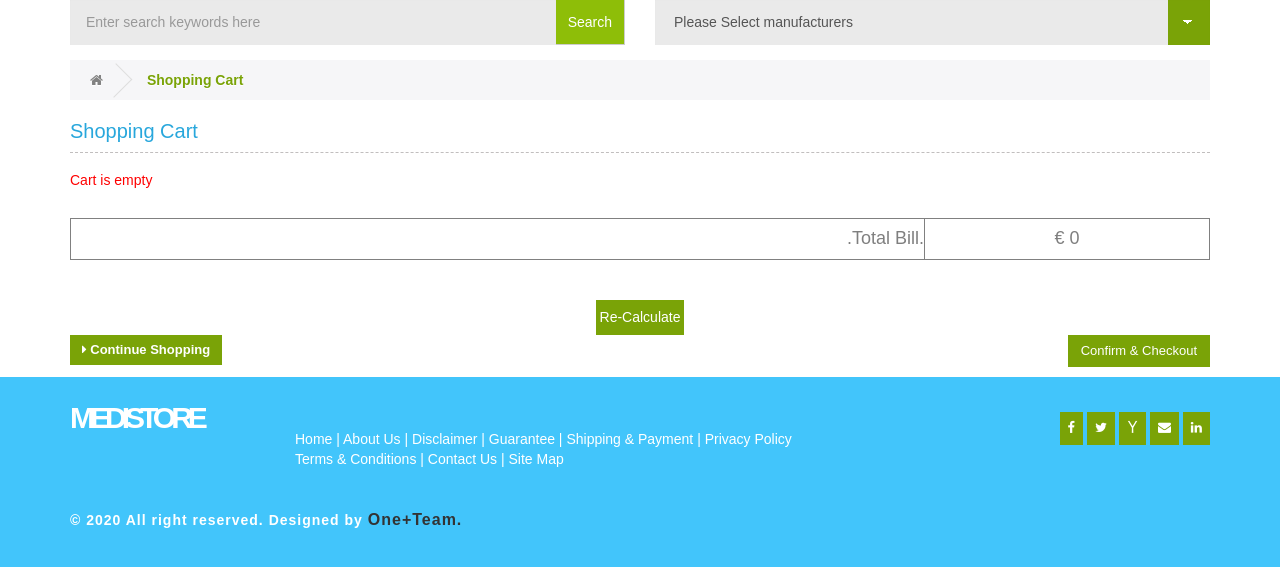
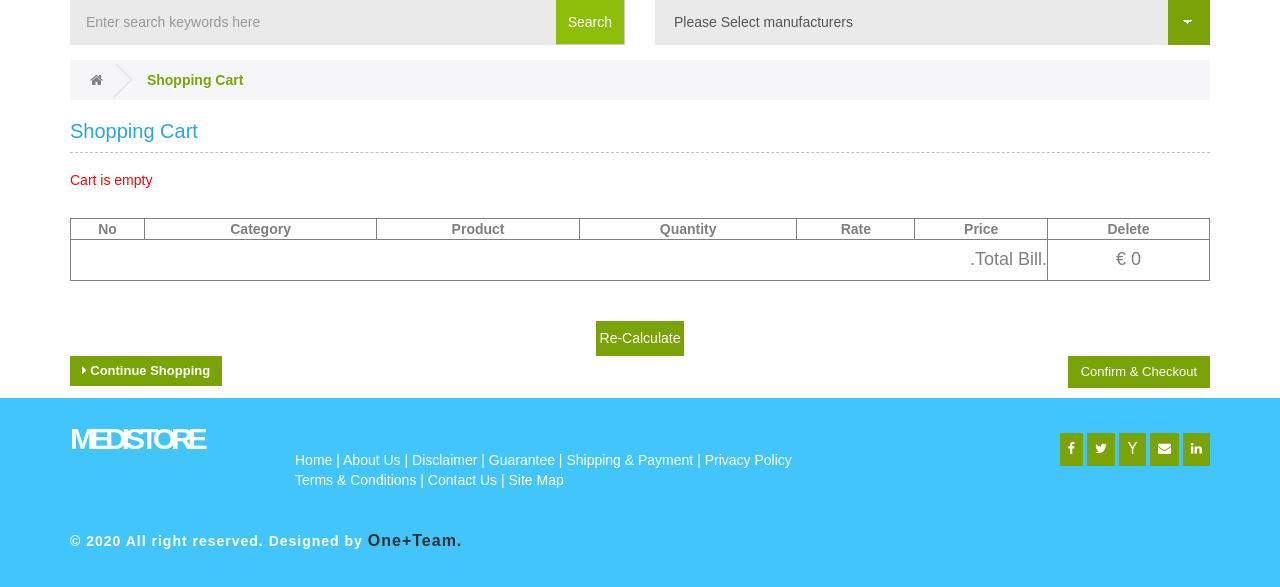
Before and after one commit to online-medicine-shopping-team/online-medicine-shopping, a PHP site: page /online_medicine_store/cart.php in a window 1280 px wide. Shown: the part 216-803 px from the top of the page. Run offline with PHP 8.4, Linux system fonts and the light colour scheme; some web fonts are replaced.

Commit message:
cart(display products)

```diff
--- a/cart.php
+++ b/cart.php
@@ -85,8 +86,15 @@ session_start();
 
                         <form action="features/cart_processes.php" method="POST">
                             <table width="100%" border="1" style="text-align: center; border-color:gray">
-
-
+                                <tr>
+                                    <Td> <b>No
+                                    <td> <b>Category
+                                    <td> <b>Product
+                                    <td> <b>Quantity
+                                    <td> <b>Rate
+                                    <td> <b>Price
+                                    <td> <b>Delete
+                                </tr>
 
                                 <?php
 
@@ -94,13 +102,24 @@ session_start();
                                 $i = 1;
 
 
-
                                 if (isset($_SESSION['cart'])) {
-
 
                                     foreach ($_SESSION['cart'] as $id => $x) {
 
+                                        echo '
+                                            <tr>
+                                            <Td> ' . $i . '
+                                             <td> ' . $x['cat_name'] . '
+                                            <td> ' . $x['name'] . '
 
+                            <td> <input style="border:none ;text-align:center" type="number"  min="0" size="1" value="' . $x['qty'] . '" name="' . $id . '">
+                                            <td> ' . $x['price'] . '
+                                            <td> ' . ($x['qty'] * $x['price']) . '
+                                            <td> <a href="features/cart_processes.php?id=' . $id . '"><img src="images/drop-icon.png" width=18px></a>
+                                        </tr>
+                                        ';
+
+                                        echo "<br>  ";
 
                                         $total = $total + ($x['qty'] * $x['price']);
                                         $i++;
```
Also changed, not shown: other parts of cart.php (+5 -7 lines).
